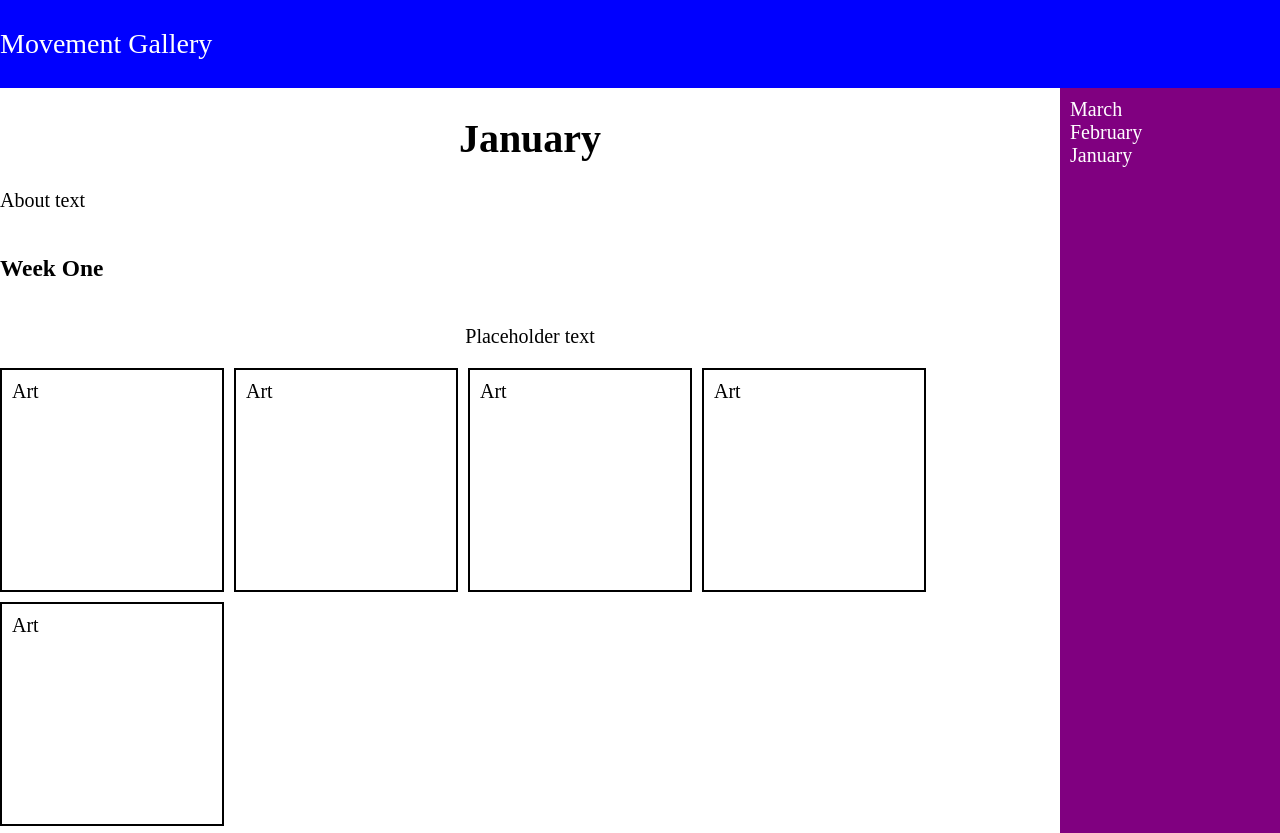
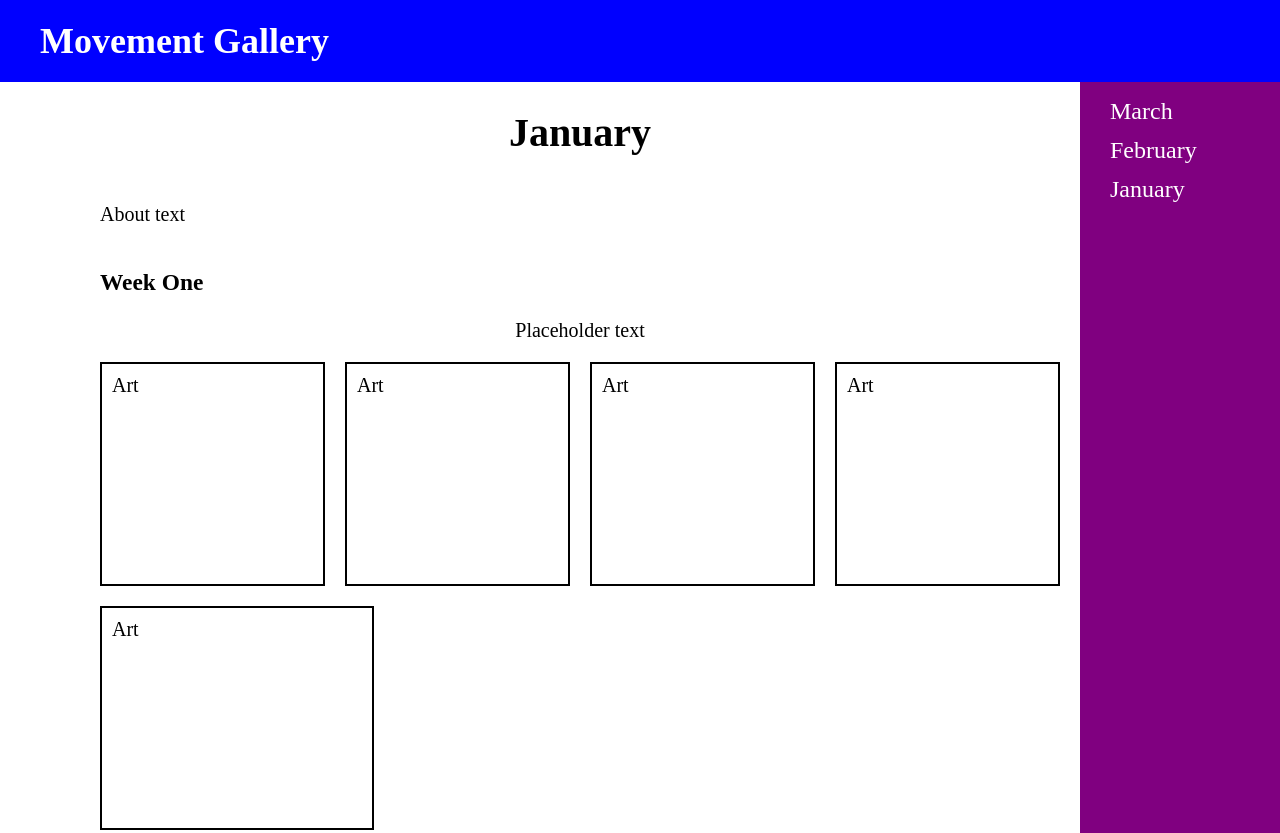
Before and after one commit to anastasia-tea/movement-gallery, a plain HTML site: page pages/january.html in a window 1280 px wide. Shown: the top 833 px of the page. Drawn offline with Linux system fonts and the light colour scheme.

Commit message:
Working on Flexbox styling for art piece boxes

```diff
--- a/style.css
+++ b/style.css
@@ -4,44 +4,74 @@ body {
     margin: 0;
     display: flex;
     flex-direction: column;
+    flex: 1;
 }
+
+/* ------------------------------------------------------------------ */
 
 .header {
     display: flex;
     align-items: center;
-    font-size: 28px;
+    font-size: 36px;
     background-color: blue;
     color: white;
+    padding-left: 20px;
 }
+
+.header p {
+    font-weight: bold;
+    margin: 0;
+    padding: 20px;
+}
+
+/* ------------------------------------------------------------------ */
 
 .content {
     display: flex;
-    justify-content: space-between;
     flex: 1;
 }
 
+/* ------------------------------------------------------------------ */
+
 .sidebar {
     background-color: purple;
-    display: flex;
     text-align: left;
+    width: 200px;
+    min-width: 160px;
+    box-sizing: border-box;
+}
+
+.sidebar a {
+    font-size: 24px;
+    color: white;
+    text-decoration: none;
 }
 
 ul {
     list-style-type: none;
     margin: 0;
     padding: 10px;
-    width: 200px;
 }
 
-.sidebar a {
-    font-size: 20px;
-    color: white;
-    text-decoration: none;
+li {
+    padding: 6px 0;
+    padding-left: 20px;
 }
 
+/* ------------------------------------------------------------------ */
+
 .info {
+    margin: 0 20px;
+    margin-left: 100px;
     font-size: 20px;
+    display: flex;
+    flex-direction: column;
+    justify-items: center;
+    flex: 1;
+    flex-wrap: wrap;
 }
+
+/* ------------------------------------------------------------------ */
 
 .month {
     text-align: center;
@@ -51,9 +81,9 @@ ul {
     font-size: 20px;
 }
 
+/* ------------------------------------------------------------------ */
+
 .week {
-    display: flex;
-    flex-direction: column;
 }
 
 .weekheader {
@@ -67,15 +97,20 @@ ul {
 .pieces {
     display: flex;
     flex-wrap: wrap;
-    gap: 10px;
+    gap: 20px;
 }
 
 .piece {
+    padding: 10px;
     border: 2px solid black;
     width: 200px;
     height: 200px;
-    padding: 10px;
+    min-width: 200px;
+    max-width: 250px;
+    flex: 1;
 }
+
+/* ------------------------------------------------------------------ */
 
 .footer {
     display: flex;
```
